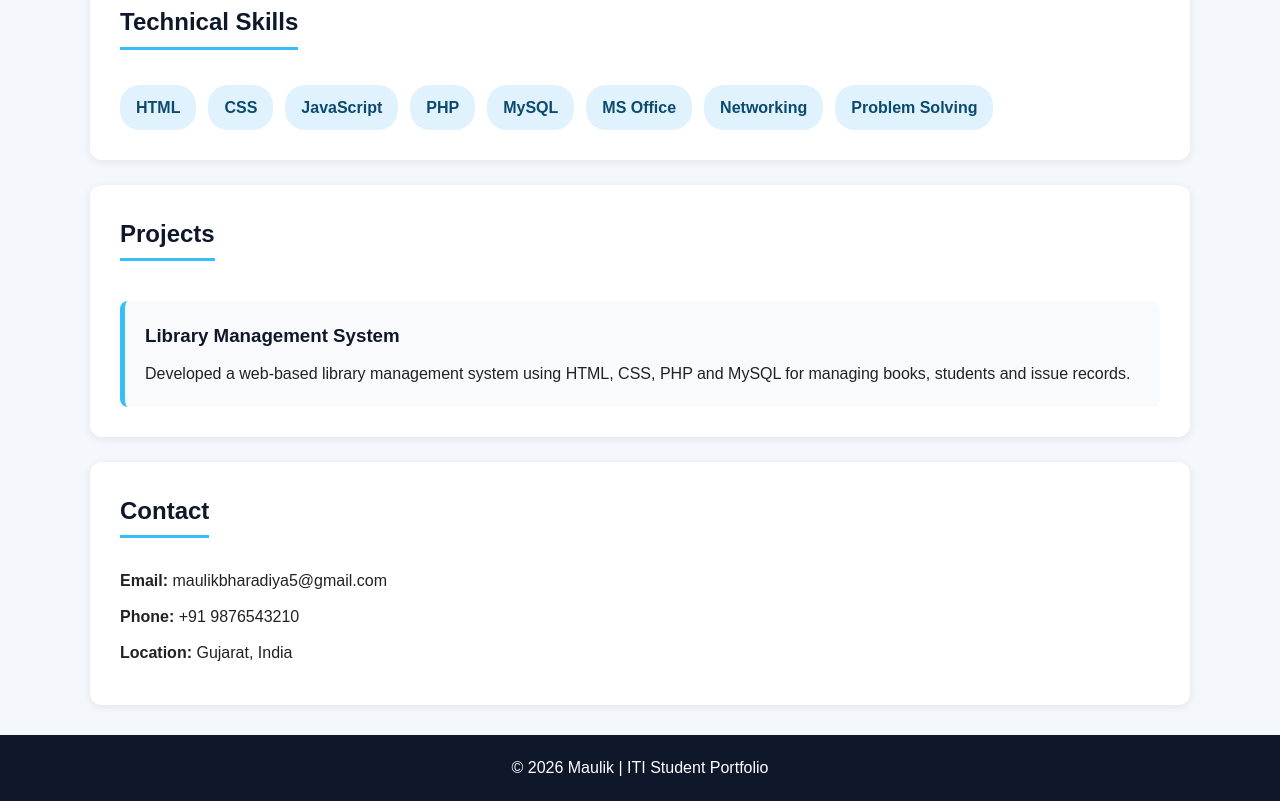
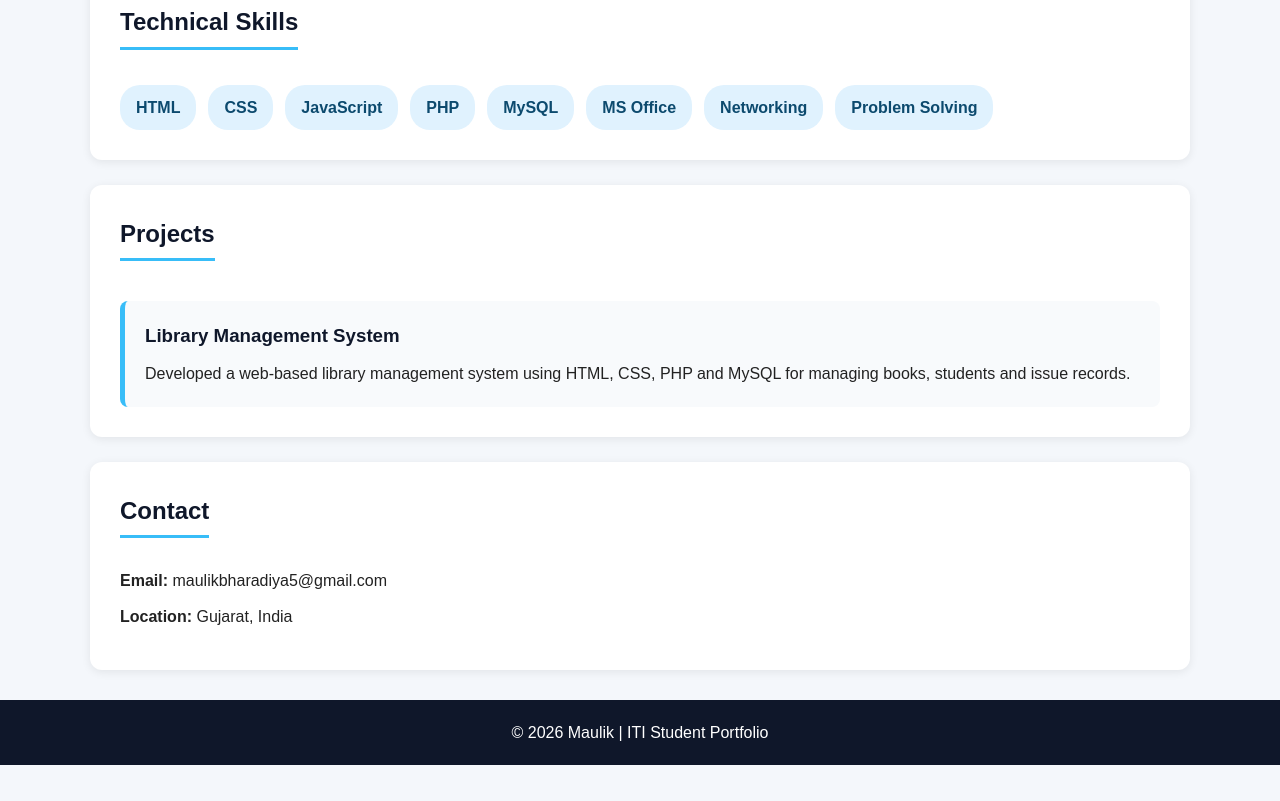
Before and after one commit to maulikbharadiya5-rgb/Portfolio, a plain HTML site: page index.html in a window 1280 px wide. Shown: the part 948-1749 px from the top of the page. After the commit the page ends 1713 px from the top, so only its background shows below. Drawn offline with Linux system fonts and the light colour scheme.

Commit message:
Update index.html

```diff
--- a/index.html
+++ b/index.html
@@ -371,8 +371,6 @@
 
       <p><strong>Email:</strong> maulikbharadiya5@gmail.com</p>
 
-      <p><strong>Phone:</strong> +91 9876543210</p>
-
       <p><strong>Location:</strong> Gujarat, India</p>
 
     </section>
```
